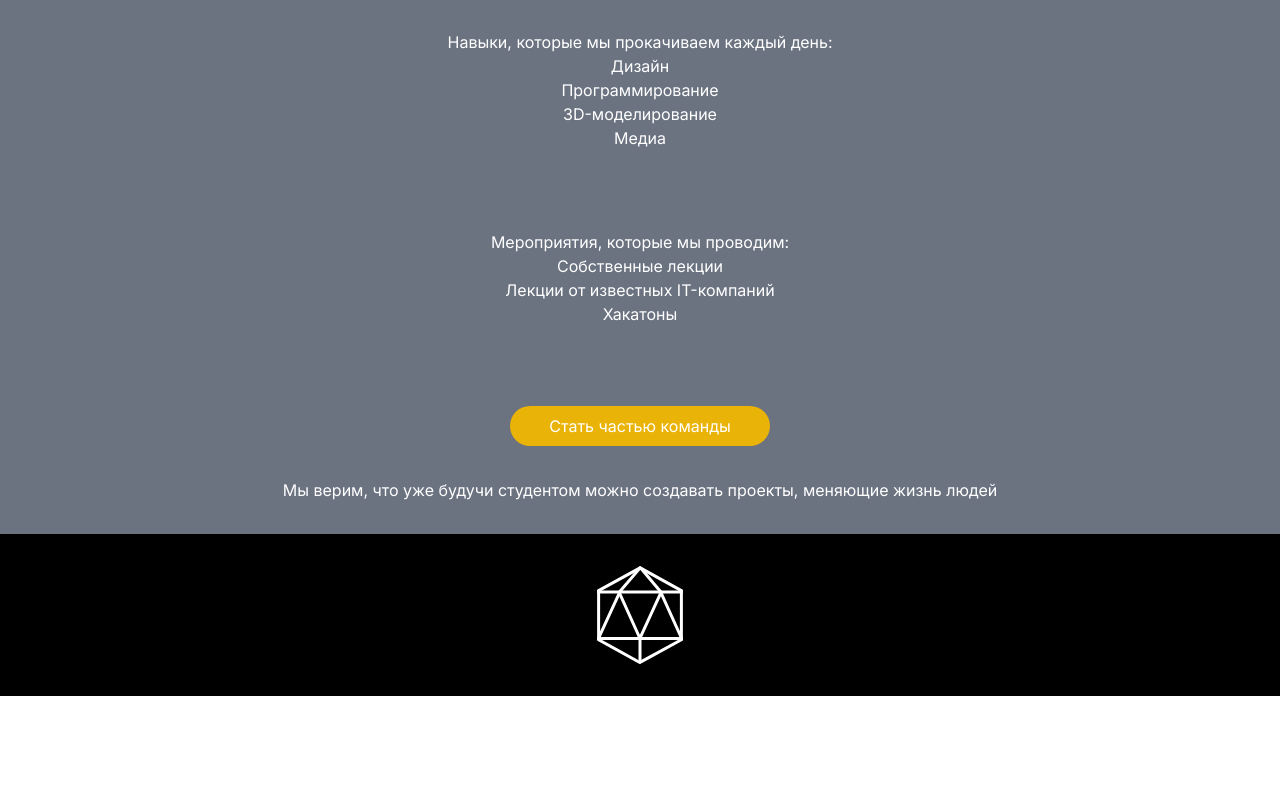
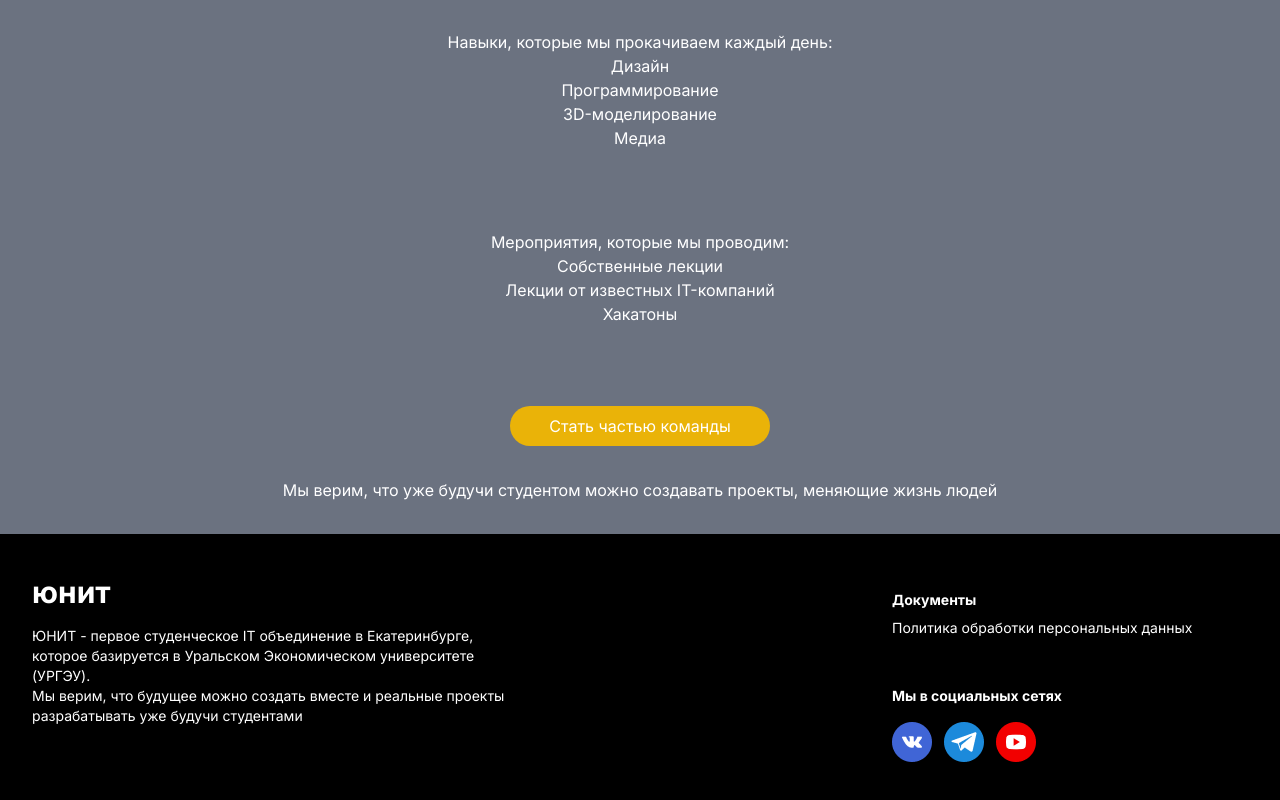
Before and after one commit to pr0gra/unit, a Next.js app: page / in a window 1280 px wide. Shown: the part 875-1675 px from the top of the page. Before the commit the page ends 1571 px from the top, so only its background shows below. Built offline with nearby package versions, Linux system fonts and the light colour scheme.

Commit message:
обновил футер

```diff
--- a/app/layout.tsx
+++ b/app/layout.tsx
@@ -4,6 +4,7 @@ import "./globals.css";
 import { Inter } from "next/font/google";
 import { useState } from "react";
 import Link from "next/link";
+import Image from "next/image";
 
 const inter = Inter({
   subsets: ["latin", "cyrillic"],
@@ -89,112 +90,35 @@ export default function RootLayout({
           </>
         )}
         {children}
-        <div className="bg-black flex justify-center py-8">
-          <svg
-            width="86"
-            height="98"
-            viewBox="0 0 86 98"
-            fill="none"
-            xmlns="http://www.w3.org/2000/svg"
-          >
-            <g clip-path="url(#clip0_9_52)">
-              <path
-                d="M1.61328 24.5848L43.0513 1.89844"
-                stroke="white"
-                stroke-width="3"
-                stroke-linecap="round"
-              />
-              <path
-                d="M84.3872 73.7539L42.9492 96.4404"
-                stroke="white"
-                stroke-width="3"
-                stroke-linecap="round"
-              />
-              <path
-                d="M1.61328 25.9209H84.3883"
-                stroke="white"
-                stroke-width="3"
-                stroke-linecap="square"
-              />
-              <path
-                d="M1.61328 72.418H84.3883"
-                stroke="white"
-                stroke-width="3"
-                stroke-linecap="square"
-              />
-              <path
-                d="M84.3867 25.9209V72.4178"
-                stroke="white"
-                stroke-width="3"
-                stroke-linecap="square"
-              />
-              <path
-                d="M43 72.4177V95.1317"
-                stroke="white"
-                stroke-width="3"
-                stroke-linecap="square"
-              />
-              <path
-                d="M1.61329 25.9209L1.61328 72.4178"
-                stroke="white"
-                stroke-width="3"
-                stroke-linecap="square"
-              />
-              <path
-                d="M43.2148 1.88593L84.4029 24.6383"
-                stroke="white"
-                stroke-width="3"
-                stroke-linecap="round"
-              />
-              <path
-                d="M42.7859 96.4527L1.59766 73.7002"
-                stroke="white"
-                stroke-width="3"
-                stroke-linecap="round"
-              />
-              <path
-                d="M84.1036 71.2451L63.8242 26.3506"
-                stroke="white"
-                stroke-width="3"
-                stroke-linecap="round"
-              />
-              <path
-                d="M42.4474 71.2451L22.168 26.3506"
-                stroke="white"
-                stroke-width="3"
-                stroke-linecap="round"
-              />
-              <path
-                d="M43.6797 70.6473L63.7945 26.8483"
-                stroke="white"
-                stroke-width="3"
-                stroke-linecap="round"
-              />
-              <path
-                d="M2.29297 70.6472L22.4079 26.8481"
-                stroke="white"
-                stroke-width="3"
-                stroke-linecap="round"
-              />
-              <path
-                d="M44.0879 2.56641L63.8569 25.9087"
-                stroke="white"
-                stroke-width="3"
-                stroke-linecap="round"
-              />
-              <path
-                d="M43.1493 1.88379L22.8574 25.5054"
-                stroke="white"
-                stroke-width="3"
-                stroke-linecap="round"
-              />
-            </g>
-            <defs>
-              <clipPath id="clip0_9_52">
-                <rect width="86" height="97.8039" fill="white" />
-              </clipPath>
-            </defs>
-          </svg>
+        <div className="bg-black text-white">
+          <div className="max-w-7xl mx-auto pt-10 flex justify-between text-sm px-8">
+            <div className="w-[500px]">
+              <div className="text-3xl font-bold mb-4">
+                юнит
+              </div>
+              <div>
+                ЮНИТ - первое студенческое IT объединение в Екатеринбурге,
+                которое базируется в Уральском Экономическом университете
+                (УРГЭУ).
+              </div>
+              <div>
+                Мы верим, что будущее можно создать вместе и реальные проекты
+                разрабатывать уже будучи студентами
+              </div>
+            </div>
+            <div className="w-[356px]">
+              <div className="font-bold mb-2 mt-4">Документы</div>
+              <div className="mb-12">
+                Политика обработки персональных данных
+              </div>
+              <div className="font-bold mb-4">Мы в социальных сетях</div>
+              <div className="flex gap-3 mb-20">
+                <Image alt="" src="/vk.png" height={40} width={40} />
+                <Image alt="" src="/tg.png" height={40} width={40} />
+                <Image alt="" src="/yt.png" height={40} width={40} />
+              </div>
+            </div>
+          </div>
         </div>
       </body>
     </html>
```
